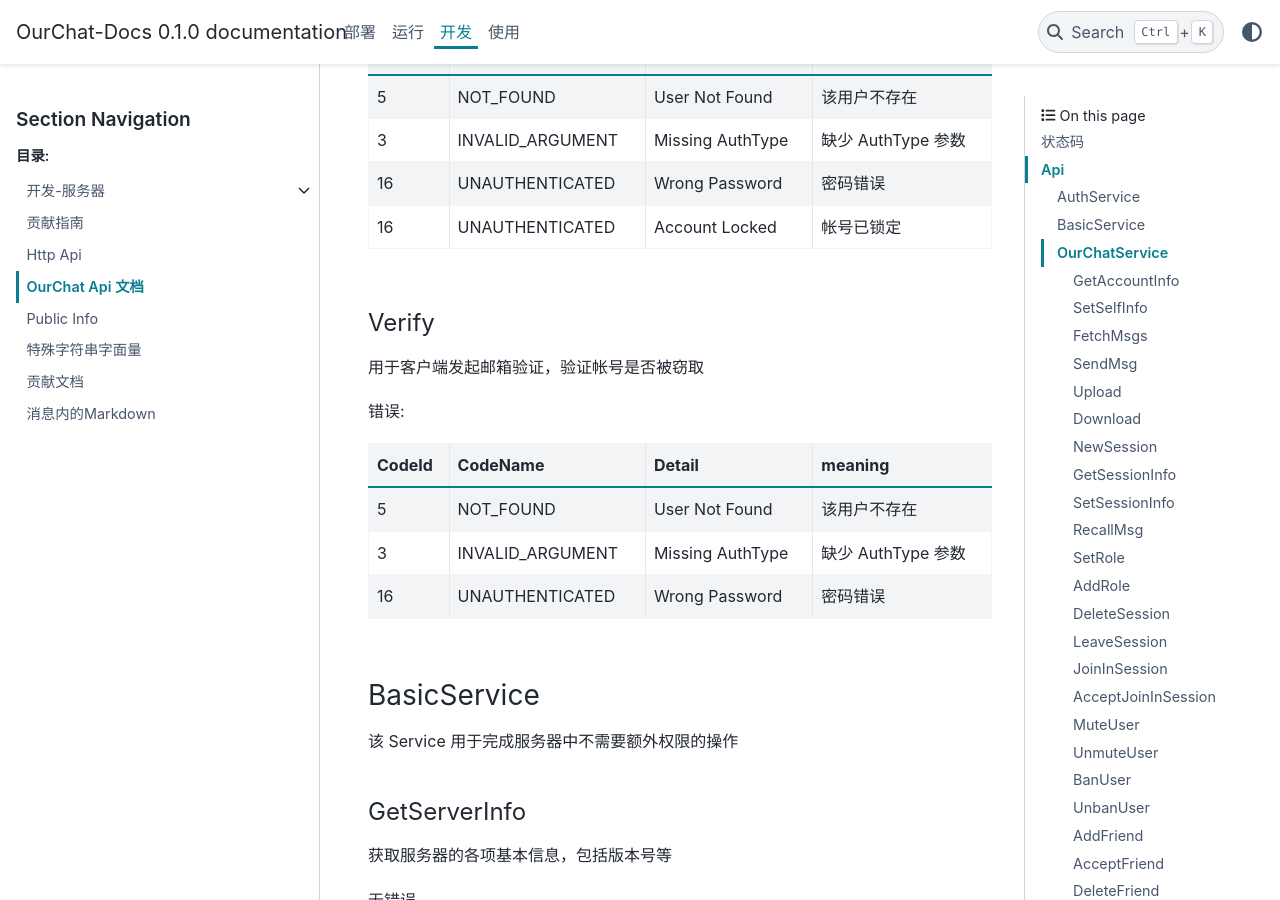
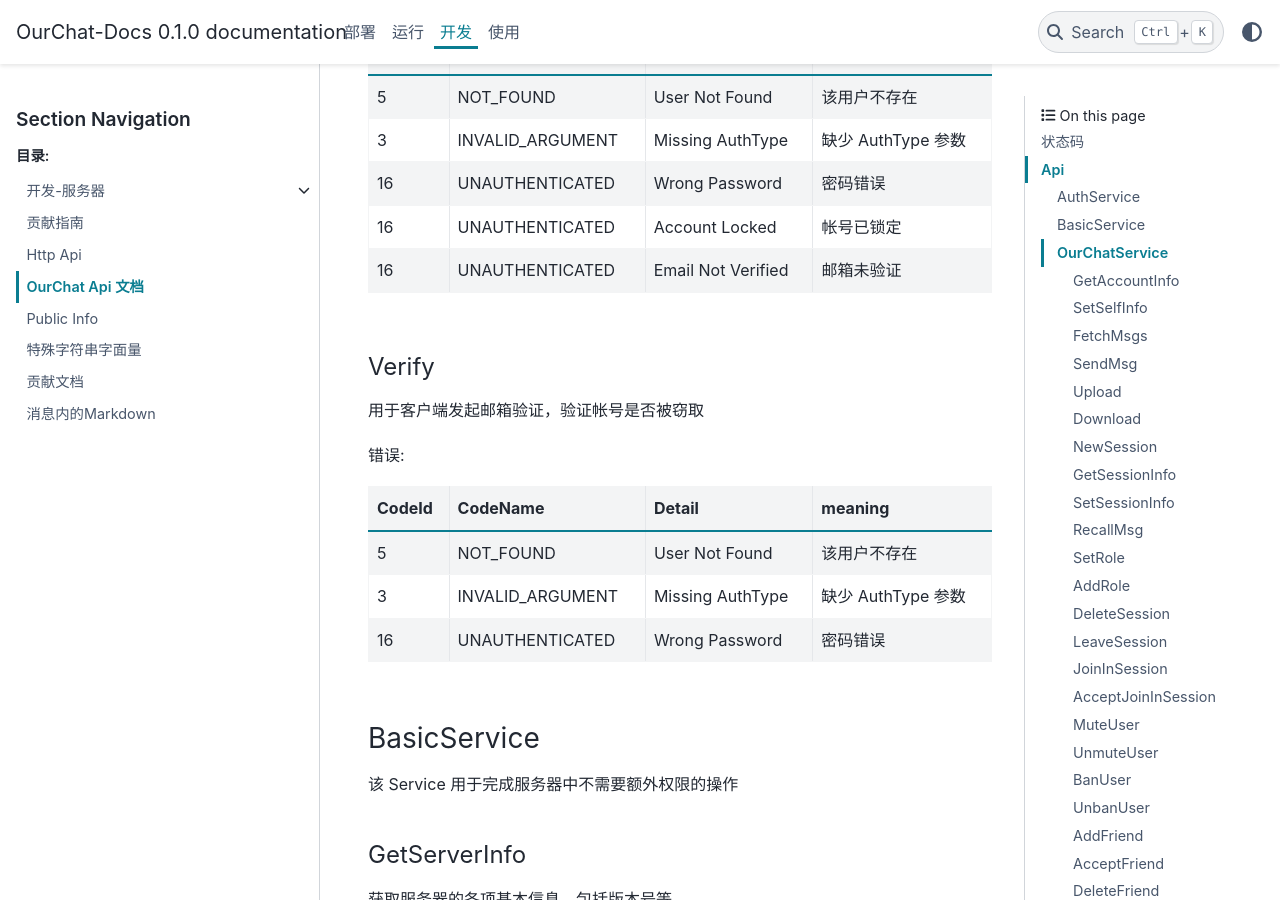
Before and after one commit to SkyUOI/OurChat-Docs, a Sphinx documentation site: the page built from docs/source/docs/development/api.md, in a window 1280 px wide and 900 px high, scrolled down 1481 px. Built offline with Sphinx 7.4.7 and the PyData theme 0.15.4, drawn with Linux system fonts in a browser that asks for light colours.

```diff
--- a/docs/source/docs/development/api.md
+++ b/docs/source/docs/development/api.md
@@ -41,12 +41,13 @@
 
 错误:
 
-| CodeId | CodeName         | Detail           | meaning            |
-| :----- | :--------------- | :--------------- | :----------------- |
-| 5      | NOT_FOUND        | User Not Found   | 该用户不存在       |
-| 3      | INVALID_ARGUMENT | Missing AuthType | 缺少 AuthType 参数 |
-| 16     | UNAUTHENTICATED  | Wrong Password   | 密码错误           |
-| 16     | UNAUTHENTICATED  | Account Locked   | 帐号已锁定         |
+| CodeId | CodeName         | Detail             | meaning            |
+| :----- | :--------------- | :----------------- | :----------------- |
+| 5      | NOT_FOUND        | User Not Found     | 该用户不存在       |
+| 3      | INVALID_ARGUMENT | Missing AuthType   | 缺少 AuthType 参数 |
+| 16     | UNAUTHENTICATED  | Wrong Password     | 密码错误           |
+| 16     | UNAUTHENTICATED  | Account Locked     | 帐号已锁定         |
+| 16     | UNAUTHENTICATED  | Email Not Verified | 邮箱未验证         |
 
 #### Verify
 
```
Also changed, not shown: 1 other file.
